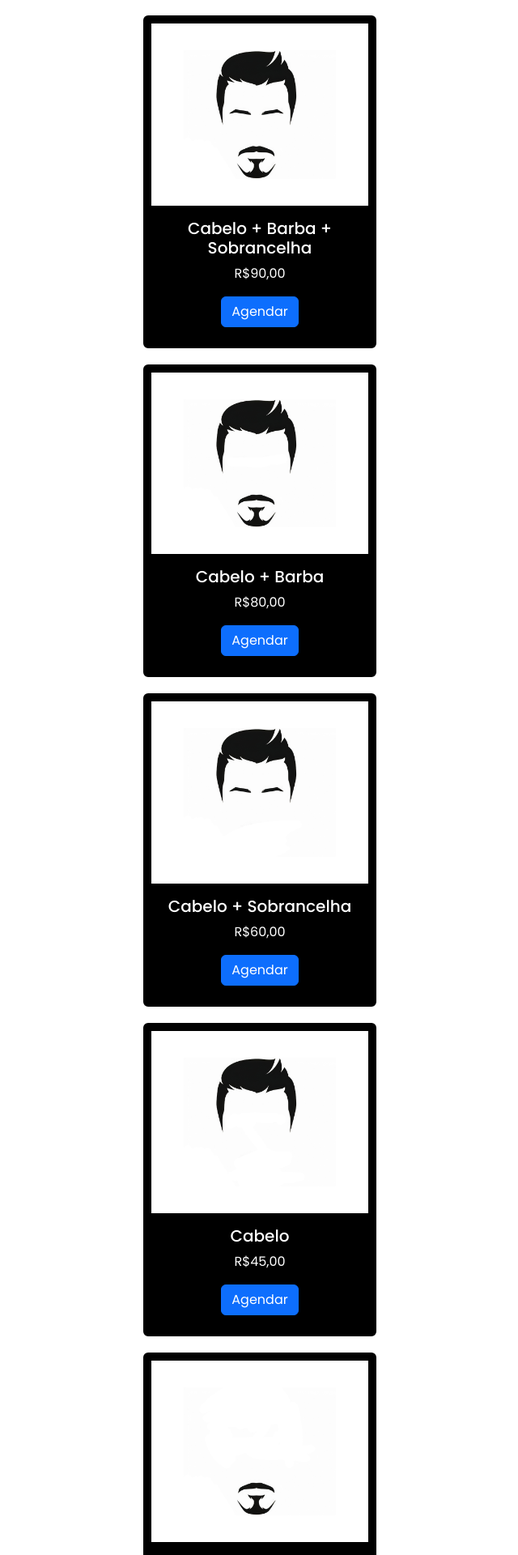
After one commit to Raf0627/SITE-Barber, a PHP site: page /servicos in a window 1280 px wide. The commit adds this page. Shown: the part 757-2677 px from the top of the page at 81% size, without its empty margins (319-959 px from the left). Run offline with PHP 8.4, Linux system fonts and the light colour scheme.

Commit message:
cards serviços

```diff
--- a/css/style.css
+++ b/css/style.css
@@ -1,5 +1,5 @@
 :root {
-    --mainColor :rgb(0, 0, 0);
+    --mainColor: rgb(0, 0, 0);
 }
 
 * {
@@ -9,12 +9,7 @@
     font-family: Poppins, Arial;
 }
 
-body {
-    min-height: 100vh;
-}
-
 header {
-
     width: 100%;
 
     hr {
@@ -22,10 +17,12 @@ header {
     }
 
     .navbar {
-        background-color:var(--mainColor) !important;
+        background-color: var(--mainColor) !important;
         position: absolute;
+        width: 100%;
+
         .navbar-brand {
-            width: 25%;
+            width: 100px;
 
             img {
                 width: 100%;
@@ -36,7 +33,6 @@ header {
             background-color: white;
 
             .navbar-toggler-icon {
-
                 color: white !important;
             }
         }
@@ -51,12 +47,14 @@ header {
 }
 
 main {
-    padding-top:30%;
+    padding-top: 10%;
+
     .img-fundo {
         img {
             width: 100%;
         }
     }
+
     .bem-vindo {
         width: 100%;
         height: 500px;
@@ -64,12 +62,30 @@ main {
         background-image: url("../imgs/barbearia.jpg");
         background-size: cover;
         background-position: center;
+
         p {
             color: white;
             font-size: 50px;
             text-align: center;
             padding: 100px;
-            background:linear-gradient(to bottom,rgba(0,0,0,1), rgba(0,0,0,0));
+            background: linear-gradient(to bottom, rgba(0, 0, 0, 1), rgba(0, 0, 0, 0));
+        }
+    }
+}
+
+.main-servicos {
+    .card {
+        margin: 20px;
+        margin-inline: auto;
+        border-width: 10px;
+        border-color: black;
+
+        .card-body {
+            background-color: var(--mainColor);
+            color: white;
+            text-align: center;
+
+            .btn {}
         }
     }
 }
@@ -77,34 +93,61 @@ main {
 footer {
     width: 100%;
     background-color: var(--mainColor);
-    position: absolute;
     bottom: 0px;
     padding: 20px;
     padding-bottom: 0;
+
     p {
-width: 100%;
-text-align: center;
-color: white;
-margin: 0;
-padding: 40px;
+        width: 100%;
+        text-align: center;
+        color: white;
+        margin: 0;
+        padding: 40px;
     }
+
     i {
         color: white;
     }
+
     .redes {
         display: flex;
         width: 100%;
-        margin-inline:auto;
+        margin-inline: auto;
+
         .column {
             text-align: center;
             margin-inline: auto;
+
             i {
                 color: black;
                 text-align: center;
                 background-color: white;
                 padding: 10px;
                 border-radius: 100%;
+                font-size: 30px;
+            }
+        }
+
+
+        .barber {
+            img {
+                width: 50px;
+                background-color: white;
+                border-radius: 100%;
             }
         }
     }
 }
+
+#mainHeader {
+    transition: top 0.3s;
+    position: fixed;
+    width: 100%;
+    z-index: 999;
+    top: 0;
+}
+
+#mainHeader.hide-header {
+    top: -500px;
+    /* Esconde o header para cima */
+}
--- /dev/null
+++ b/paginas/home.php
@@ -0,0 +1 @@
+<div class="bem-vindo"><p>Bem-vindo</p></div>
--- /dev/null
+++ b/paginas/servicos.php
@@ -0,0 +1,51 @@
+<main class="main-servicos">
+<div class="bem-vindo"><p>Serviços</p></div>
+<div class="card col-12 col-md-4" style="width: 18rem;">
+  <img src="/SITE-Barber/imgs/Completo.png" class="card-img-top" alt="...">
+  <div class="card-body">
+    <h5 class="card-title">Cabelo + Barba + Sobrancelha</h5>
+    <p class="card-text">R$90,00</p>
+    <a href="#" class="btn btn-primary">Agendar</a>
+  </div>
+</div>
+<div class="card col-12 col-md-4" style="width: 18rem;">
+  <img src="/SITE-Barber/imgs/CabeloBarba.png" class="card-img-top" alt="...">
+  <div class="card-body">
+    <h5 class="card-title">Cabelo + Barba</h5>
+    <p class="card-text">R$80,00</p>
+    <a href="#" class="btn btn-primary">Agendar</a>
+  </div>
+</div>
+<div class="card col-12 col-md-4" style="width: 18rem;">
+  <img src="/SITE-Barber/imgs/CabeloSobrancelha.png" class="card-img-top" alt="...">
+  <div class="card-body">
+    <h5 class="card-title">Cabelo + Sobrancelha</h5>
+    <p class="card-text">R$60,00</p>
+    <a href="#" class="btn btn-primary">Agendar</a>
+  </div>
+</div>
+<div class="card col-12 col-md-4" style="width: 18rem;">
+  <img src="/SITE-Barber/imgs/Cabelo.png" class="card-img-top" alt="...">
+  <div class="card-body">
+    <h5 class="card-title">Cabelo</h5>
+    <p class="card-text">R$45,00</p>
+    <a href="#" class="btn btn-primary">Agendar</a>
+  </div>
+</div>
+<div class="card col-12 col-md-4" style="width: 18rem;">
+  <img src="/SITE-Barber/imgs/Barba.png" class="card-img-top" alt="...">
+  <div class="card-body">
+    <h5 class="card-title">Barba</h5>
+    <p class="card-text">R$40,00</p>
+    <a href="#" class="btn btn-primary">Agendar</a>
+  </div>
+</div>
+<div class="card col-12 col-md-4" style="width: 18rem;">
+  <img src="/SITE-Barber/imgs/Sobrancelha.png" class="card-img-top" alt="...">
+  <div class="card-body">
+    <h5 class="card-title">Sobrancelha</h5>
+    <p class="card-text">R$20,00</p>
+    <a href="#" class="btn btn-primary">Agendar</a>
+  </div>
+</div>
+    </main>
```
Also changed, not shown: index.php (+37 -10 lines), .htaccess (added), imgs/Barba.png (added), imgs/Cabelo.png (added), imgs/CabeloBarba.png (added), imgs/CabeloSobrancelha.png (added), imgs/Completo.png (added), imgs/Sobrancelha.png (added), imgs/app-barber.png (added), imgs/servicos-icone.jpg (added), paginas/contato.php (added), paginas/sobre.php (added).
